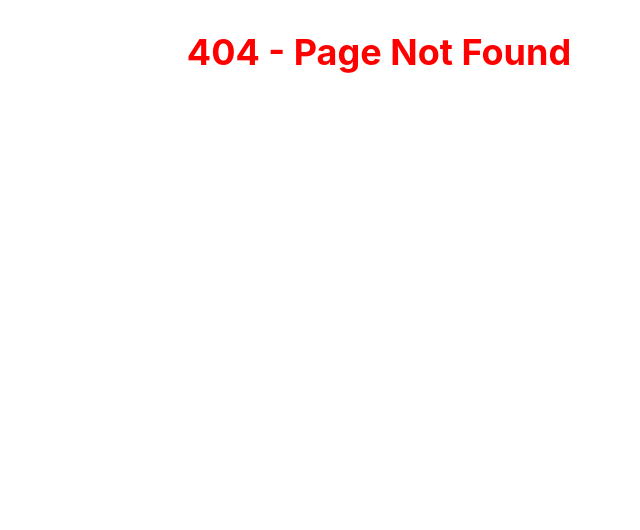
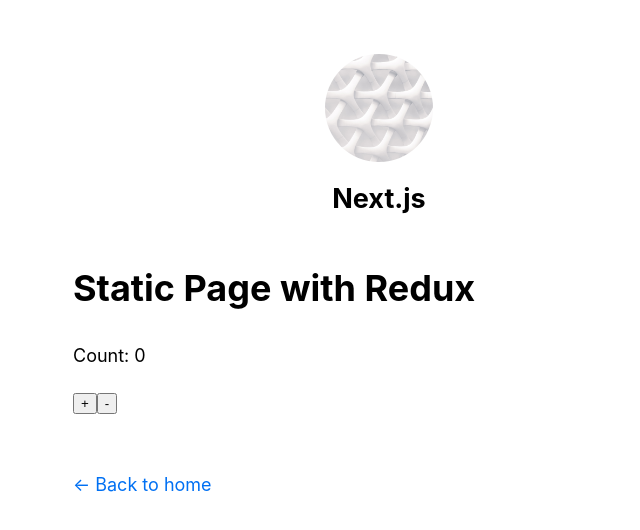
Before and after one commit to nikita2090/nextjs-blog, a Next.js app: page /staticRedux in a window 1280 px wide. Before the commit this address had no page. Shown: the top 530 px of the page, without its empty margins (261-901 px from the left). Built offline with nearby package versions, Linux system fonts and the light colour scheme.

Commit message:
redux example has added

```diff
--- /dev/null
+++ b/features/counter/counterSlice.ts
@@ -0,0 +1,22 @@
+import { createSlice } from '@reduxjs/toolkit';
+import { RootState } from '../../store/store';
+
+export const counterSlice = createSlice({
+    name: 'counter',
+    initialState: {
+        value: 0,
+    },
+    reducers: {
+        increment: (state) => {
+            state.value += 1;
+        },
+        decrement: (state) => {
+            state.value -= 1;
+        },
+    },
+});
+
+export const { increment, decrement } = counterSlice.actions;
+export const selectCount = (state: RootState): number => state.counter.value;
+
+export default counterSlice.reducer;
--- a/package.json
+++ b/package.json
@@ -20,6 +20,7 @@
     "husky:uninstall": "npx rimraf .husky"
   },
   "dependencies": {
+    "@reduxjs/toolkit": "^1.5.0",
     "axios": "^0.21.1",
     "date-fns": "^2.16.1",
     "gray-matter": "^4.0.2",
@@ -34,6 +35,7 @@
   "devDependencies": {
     "@types/node": "^14.14.16",
     "@types/react": "^17.0.0",
+    "@types/react-redux": "^7.1.16",
     "@typescript-eslint/eslint-plugin": "^4.11.0",
     "@typescript-eslint/parser": "^4.11.0",
     "eslint": "^7.16.0",
@@ -42,6 +44,7 @@
     "husky": "^5.0.6",
     "lint-staged": "^10.5.3",
     "prettier": "^2.2.1",
+    "react-redux": "^7.2.2",
     "stylelint": "^13.8.0",
     "stylelint-config-prettier": "^8.0.2",
     "stylelint-config-recommended-scss": "^4.2.0",
--- a/pages/_app.tsx
+++ b/pages/_app.tsx
@@ -1,6 +1,9 @@
 import '../styles/global.scss';
 import { AppProps, NextWebVitalsMetric } from 'next/app';
 import { useState } from 'react';
+
+import { Provider } from 'react-redux';
+import { store } from '../store/store';
 
 export function reportWebVitals(metric: NextWebVitalsMetric): void {
     console.log(metric);
@@ -14,11 +17,13 @@ const App: React.FC<AppProps> = ({ Component, pageProps }) => {
     };
 
     return (
-        <Component
-            {...pageProps}
-            globalState={globalState}
-            handleGlobalState={handleGlobalState}
-        />
+        <Provider store={store}>
+            <Component
+                {...pageProps}
+                globalState={globalState}
+                handleGlobalState={handleGlobalState}
+            />
+        </Provider>
     );
 };
 
--- a/pages/index.tsx
+++ b/pages/index.tsx
@@ -66,6 +66,11 @@ const FEATURES = [
         ElemAfter: 'br',
         locale: 'en-US',
     },
+    {
+        name: 'Static with Redux',
+        path: '/staticRedux',
+        ElemAfter: 'br',
+    },
 ];
 
 const Home: React.FC<Props> = ({ allPostsData }) => (
--- /dev/null
+++ b/pages/staticRedux.tsx
@@ -0,0 +1,58 @@
+import Head from 'next/head';
+import Layout from '../components/layout';
+
+import { useDispatch, useSelector } from 'react-redux';
+import { selectCount } from '../features/counter/counterSlice';
+import * as actions from '../features/counter/counterSlice';
+
+// Static generation with redux
+
+export interface IRes {
+    name: {
+        first: string;
+        last: string;
+        title: string;
+    };
+}
+
+export interface IResponce {
+    info?: {
+        seed: string;
+        results: number;
+        page: number;
+        version: string;
+    };
+    results: IRes[];
+}
+
+interface Props {
+    name: string;
+}
+
+const StaticRedux: React.FC<Props> = () => {
+    const dispatch = useDispatch();
+    const counter = useSelector(selectCount);
+
+    const handleIncrement = (e: React.MouseEvent<HTMLButtonElement>) => {
+        dispatch(actions.increment());
+    };
+
+    const handleDecrement = (e: React.MouseEvent<HTMLButtonElement>) => {
+        dispatch(actions.decrement());
+    };
+    return (
+        <Layout>
+            <Head>
+                <title>With Redux</title>
+            </Head>
+            <h1>Static Page with Redux</h1>
+
+            <p>Count: {counter}</p>
+            <button onClick={handleIncrement}>+</button>
+            <button onClick={handleDecrement}>-</button>
+            <></>
+        </Layout>
+    );
+};
+
+export default StaticRedux;
--- /dev/null
+++ b/store/store.ts
@@ -0,0 +1,10 @@
+import { configureStore } from '@reduxjs/toolkit';
+import counterSlice from '../features/counter/counterSlice';
+
+export const store = configureStore({
+    reducer: {
+        counter: counterSlice,
+    },
+});
+
+export type RootState = ReturnType<typeof store.getState>;
```
Also changed, not shown: 1 other file (tests, documents, lock files or other folders).
